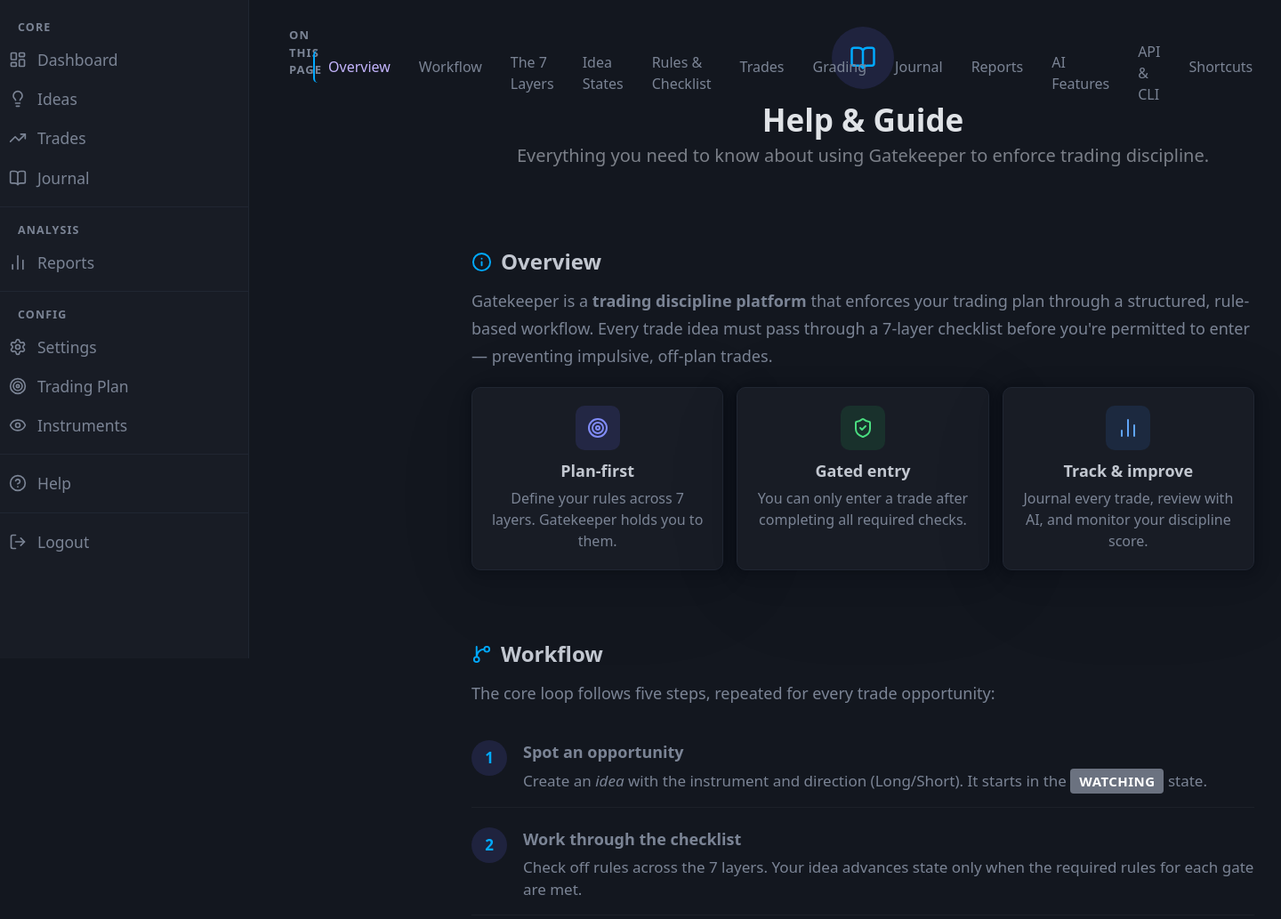
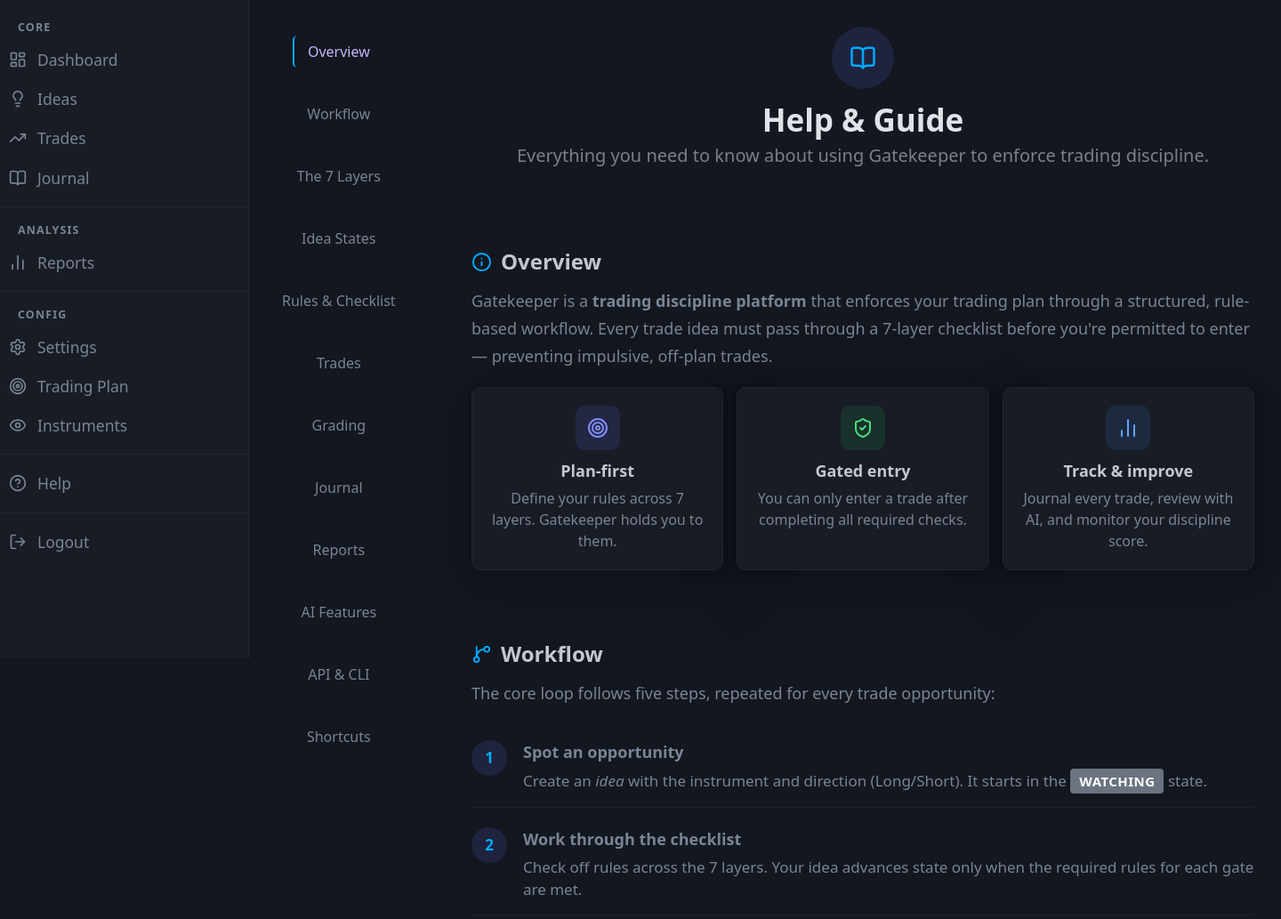
Before and after one commit to iwegbue/gatekeeper, a Python web app: template app/templates/help/index.html in a window 1440 px wide. Shown: the part 60-1093 px from the top of the page at 89% size. Run offline with Jinja, Linux system fonts and the light colour scheme; the template is opened without the code that fills it, so the values that code supplies are empty; some libraries are stand-ins or nearby versions.

Commit message:
fix(help): TOC layout, top-bar wrap, plan page nav
- Fix help TOC rendering horizontally (Pico CSS nav ul flex override)
- Fix top-bar wrapping with 5 icons (flex-wrap: nowrap, overflow: hidden)
- Remove "On this page" label from TOC to give links full column width
- Add AI Plan Builder and Edit Plan buttons to Trading Plan page header
- Add help section maintenance rule to CLAUDE.md checklist

Made-with: Cursor

```diff
--- a/app/static/style.css
+++ b/app/static/style.css
@@ -14,6 +14,8 @@
     z-index: 100;
     display: flex;
     align-items: center;
+    flex-wrap: nowrap;
+    overflow: hidden;
     gap: 0.5rem;
     padding: 0 1rem;
     background: var(--pico-background-color, #11191f);
@@ -38,6 +40,7 @@
     align-items: center;
     gap: 0.1rem;
     margin-left: auto;
+    flex-shrink: 0;
 }
 
 .top-bar-icon {
@@ -1299,21 +1302,13 @@ footer.container {
     padding: 0;
 }
 
-.help-toc-title {
-    display: block;
-    font-size: 0.65rem;
-    font-weight: 700;
-    text-transform: uppercase;
-    letter-spacing: 0.08em;
-    color: var(--pico-muted-color, #6b7280);
-    margin-bottom: 0.6rem;
-    padding-left: 0.75rem;
-}
 
 .help-toc ul {
     list-style: none;
     padding: 0;
     margin: 0;
+    display: flex;
+    flex-direction: column;
 }
 
 .help-toc-link {
--- a/app/templates/help/index.html
+++ b/app/templates/help/index.html
@@ -6,7 +6,6 @@
 
     {# ── Sidebar TOC ──────────────────────────────────────────────────────── #}
     <nav class="help-toc" id="help-toc">
-        <span class="help-toc-title">On this page</span>
         <ul>
             <li><a href="#overview" class="help-toc-link active">Overview</a></li>
             <li><a href="#workflow" class="help-toc-link">Workflow</a></li>
--- a/app/templates/plan/index.html
+++ b/app/templates/plan/index.html
@@ -3,7 +3,10 @@
 {% block content %}
 <div class="page-header">
     <h2>{{ plan.name }}</h2>
-    <a href="/plan/edit" class="small" role="button">Edit Plan</a>
+    <div class="flex-row">
+        <a href="/plan/builder" class="small secondary" role="button">AI Plan Builder</a>
+        <a href="/plan/edit" class="small" role="button">Edit Plan</a>
+    </div>
 </div>
 
 {% if plan.description %}
```
Also changed, not shown: CLAUDE.md (+19 -0 lines).
